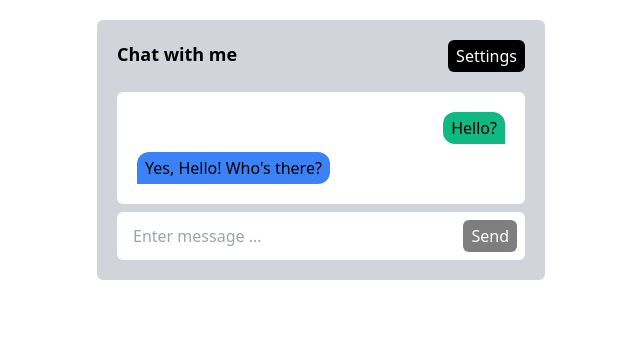
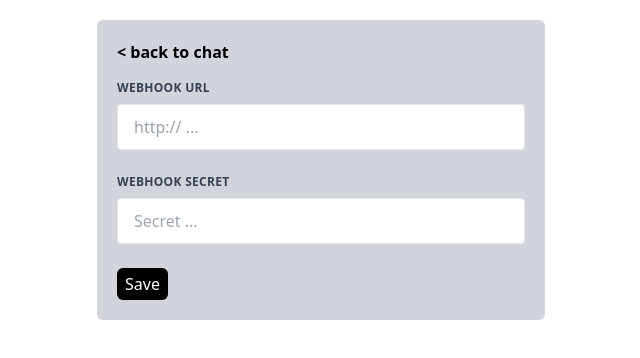
Before and after one commit to luxterful/luxterbot, a Vue app in the folder packages/frontend/: page /configuration in a window 1280 px wide. Shown: the top 358 px of the page, without its empty margins (319-959 px from the left). Built offline with nearby package versions, Linux system fonts and the light colour scheme.

Commit message:
Adds basic routing; Adds Button Component

```diff
--- a/packages/frontend/package.json
+++ b/packages/frontend/package.json
@@ -13,7 +13,8 @@
     "core-js": "^3.6.5",
     "postcss": "^7",
     "tailwindcss": "npm:@tailwindcss/postcss7-compat@^2.2.17",
-    "vue": "^3.0.0"
+    "vue": "^3.0.0",
+    "vue-router": "^4.0.12"
   },
   "devDependencies": {
     "@typescript-eslint/eslint-plugin": "^4.18.0",
--- a/packages/frontend/src/App.vue
+++ b/packages/frontend/src/App.vue
@@ -1,77 +1,16 @@
 <template>
   <div class="max-w-md m-auto bg-gray-300 p-5 mt-5 rounded-md">
-    <div class="flex justify-between">
-      <p class="text-lg font-bold">Chat with me</p>
-      <button class="bg-black py-1 px-2 text-white rounded-md cursor-pointer">
-        Settings
-      </button>
-    </div>
-    <div
-      class="bg-white flex flex-col justify-between space-y-2 overflow-y-scroll max-h-100 p-5 rounded-md mt-5">
-      <div
-        v-for="(message, idx) in messages"
-        :key="idx"
-        class="flex"
-        :class="{
-          'justify-start': message.author === 'bot',
-          'justify-end': message.author === 'user',
-        }">
-        <div
-          class="px-2 py-1"
-          :class="{
-            'bg-blue-500 rounded-t-xl rounded-r-xl': message.author === 'bot',
-            'bg-green-500 rounded-t-xl rounded-l-xl': message.author === 'user',
-          }">
-          {{ message.body }}
-        </div>
-      </div>
-    </div>
-    <div class="bg-white p-2 mt-2 rounded-md flex">
-      <input
-        class="outline-0 focus:outline-none flex-1 mx-2"
-        placeholder="Enter message ..."
-        v-model="textInputMessage" />
-      <button
-        @click="sendMessage"
-        class="bg-black opacity-50 py-1 px-2 text-white rounded-md cursor-default"
-        :class="{ 'opacity-100 cursor-pointer': textInputMessageFilled }">
-        Send
-      </button>
-    </div>
+    <router-view></router-view>
   </div>
 </template>
 
 <script lang="ts">
-import { computed, defineComponent, ref } from "vue";
-
-interface IMessage {
-  body: string;
-  author: "user" | "bot";
-}
+import { defineComponent } from "vue";
 
 export default defineComponent({
   name: "App",
   setup() {
-    const textInputMessage = ref("");
-
-    const messages = ref<Array<IMessage>>([
-      { body: "Hello?", author: "user" },
-      { body: "Yes, Hello! Who's there?", author: "bot" },
-    ]);
-
-    const textInputMessageFilled = computed(
-      () => textInputMessage.value.length > 0
-    );
-
-    const sendMessage = () => {
-      if (textInputMessageFilled.value) {
-        messages.value.push({ body: textInputMessage.value, author: "user" });
-      }
-    };
-
-    return { messages, textInputMessage, sendMessage, textInputMessageFilled };
+    return {};
   },
 });
 </script>
-
-<style lang="scss"></style>
--- /dev/null
+++ b/packages/frontend/src/components/LuxButton.vue
@@ -0,0 +1,21 @@
+<template>
+  <button
+    @click="$emit('click')"
+    class="bg-black opacity-50 py-1 px-2 text-white rounded-md cursor-default"
+    :class="{ 'opacity-100 cursor-pointer': !disabled }">
+    <slot />
+  </button>
+</template>
+<script lang="ts">
+import { defineComponent } from "vue";
+
+export default defineComponent({
+  name: "lux-button",
+  props: {
+    disabled: {
+      default: false,
+    },
+  },
+  emits: ["click"],
+});
+</script>
--- /dev/null
+++ b/packages/frontend/src/router/index.ts
@@ -0,0 +1,21 @@
+import { createRouter, createWebHistory } from "vue-router";
+
+const routes = [
+  {
+    path: "/",
+    name: "chat",
+    component: () => import("@/views/Chat.vue"),
+  },
+  {
+    path: "/configuration",
+    name: "configuration",
+    component: () => import("@/views/Configuration.vue"),
+  },
+];
+
+const router = createRouter({
+  history: createWebHistory("/"),
+  routes,
+});
+
+export default router;
--- /dev/null
+++ b/packages/frontend/src/views/Chat.vue
@@ -0,0 +1,87 @@
+<template>
+  <div class="flex justify-between">
+    <p class="text-lg font-bold">Chat with me</p>
+    <lux-button @click="goToConfigurationPage">Settings</lux-button>
+  </div>
+  <div
+    class="bg-white flex flex-col justify-between space-y-2 overflow-y-scroll max-h-100 p-5 rounded-md mt-5">
+    <div
+      v-for="(message, idx) in messages"
+      :key="idx"
+      class="flex"
+      :class="{
+        'justify-start': message.author === 'bot',
+        'justify-end': message.author === 'user',
+      }">
+      <div
+        class="px-2 py-1"
+        :class="{
+          'bg-blue-500 rounded-t-xl rounded-r-xl': message.author === 'bot',
+          'bg-green-500 rounded-t-xl rounded-l-xl': message.author === 'user',
+        }">
+        {{ message.body }}
+      </div>
+    </div>
+  </div>
+  <div class="bg-white p-2 mt-2 rounded-md flex">
+    <input
+      class="outline-0 focus:outline-none flex-1 mx-2"
+      placeholder="Enter message ..."
+      v-model="textInputMessage" />
+
+    <lux-button @click="sendMessage" :disabled="!textInputMessageFilled">
+      Send
+    </lux-button>
+  </div>
+</template>
+
+<script lang="ts">
+import { computed, defineComponent, ref } from "vue";
+import { useRouter } from "vue-router";
+import LuxButton from "@/components/LuxButton.vue";
+
+interface IMessage {
+  body: string;
+  author: "user" | "bot";
+}
+
+export default defineComponent({
+  name: "App",
+  components: { LuxButton },
+  setup() {
+    const router = useRouter();
+
+    const textInputMessage = ref("");
+
+    const messages = ref<Array<IMessage>>([
+      { body: "Hello?", author: "user" },
+      { body: "Yes, Hello! Who's there?", author: "bot" },
+    ]);
+
+    const textInputMessageFilled = computed(
+      () => textInputMessage.value.length > 0
+    );
+
+    const sendMessage = () => {
+      if (textInputMessageFilled.value) {
+        messages.value.push({ body: textInputMessage.value, author: "user" });
+        textInputMessage.value = "";
+      }
+    };
+
+    const goToConfigurationPage = () => {
+      router.push({
+        name: "configuration",
+      });
+    };
+
+    return {
+      messages,
+      textInputMessage,
+      sendMessage,
+      textInputMessageFilled,
+      goToConfigurationPage,
+    };
+  },
+});
+</script>
--- /dev/null
+++ b/packages/frontend/src/views/Configuration.vue
@@ -0,0 +1,48 @@
+<template>
+  <router-link to="/"> <p class="font-bold">&#60; back to chat</p></router-link>
+  <div class="mt-4">
+    <div class="w-full mb-6">
+      <label
+        class="block uppercase tracking-wide text-gray-700 text-xs font-bold mb-2"
+        for="grid-first-name">
+        Webhook URL
+      </label>
+      <input
+        class="appearance-none block w-full text-gray-700 border rounded py-3 px-4 mb-3 leading-tight focus:outline-none"
+        id="grid-first-name"
+        type="text"
+        placeholder="http:// ..." />
+    </div>
+  </div>
+  <div class="mt-4">
+    <div class="w-full mb-6">
+      <label
+        class="block uppercase tracking-wide text-gray-700 text-xs font-bold mb-2"
+        for="grid-first-name">
+        Webhook Secret
+      </label>
+      <input
+        class="appearance-none block w-full text-gray-700 border rounded py-3 px-4 mb-3 leading-tight focus:outline-none"
+        id="grid-first-name"
+        type="text"
+        placeholder="Secret ..." />
+    </div>
+  </div>
+  <lux-button @click="saveConfiguration"> Save </lux-button>
+</template>
+
+<script lang="ts">
+import { defineComponent } from "vue";
+import LuxButton from "@/components/LuxButton.vue";
+
+export default defineComponent({
+  name: "App",
+  components: { LuxButton },
+  setup() {
+    const saveConfiguration = () => {
+      console.log("save");
+    };
+    return { saveConfiguration };
+  },
+});
+</script>
```
Also changed, not shown: packages/frontend/src/main.ts (+5 -4 lines), 1 other file (tests, documents, lock files or other folders).
